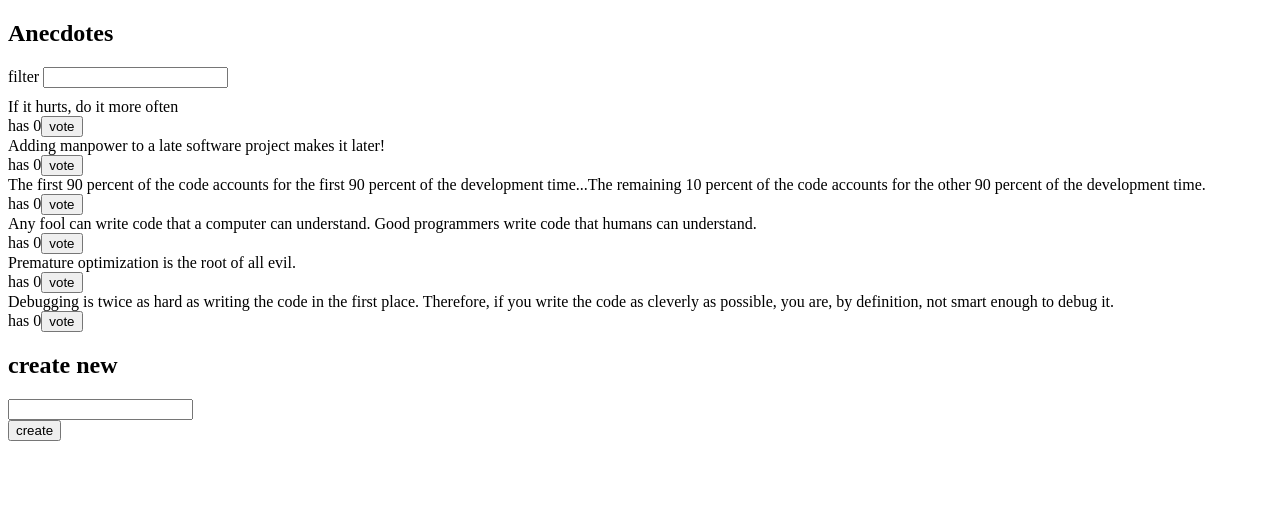
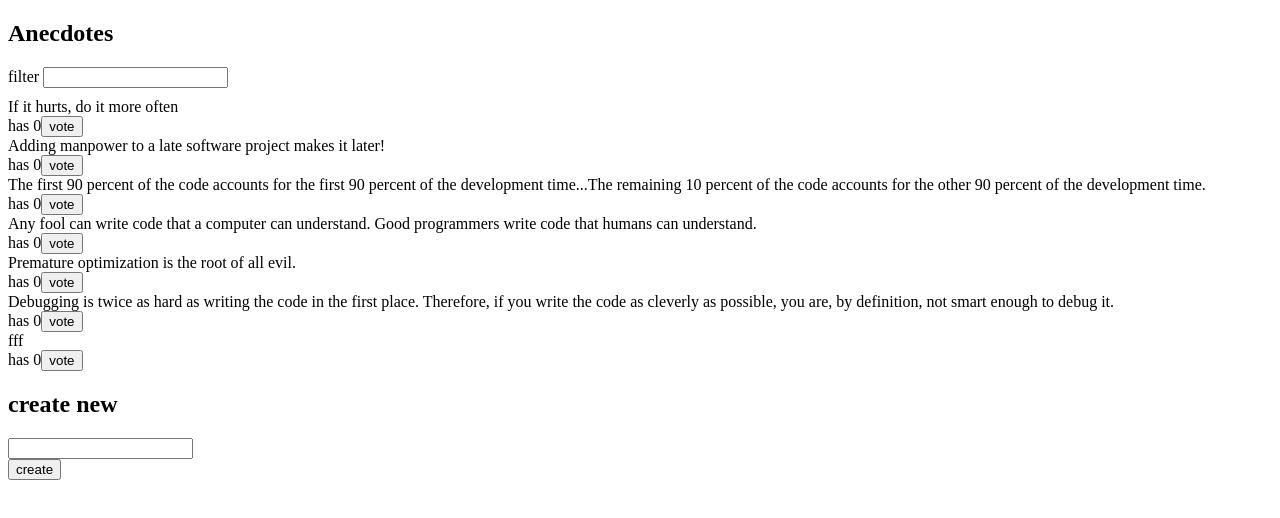
Before and after one commit to rammyblog/fullstackopen, a React (Create React App) app in the folder part6/redux-anecdotes/: page / in a window 1280 px wide. Shown: the top 518 px of the page. Built offline with nearby package versions, Linux system fonts and the light colour scheme; data requests are answered from the project's data file.

Commit message:
FInished 6.13

```diff
--- /dev/null
+++ b/part6/redux-anecdotes/db.json
@@ -0,0 +1,39 @@
+{
+  "anecdotes": [
+    {
+      "content": "If it hurts, do it more often",
+      "id": "47145",
+      "votes": 0
+    },
+    {
+      "content": "Adding manpower to a late software project makes it later!",
+      "id": "21149",
+      "votes": 0
+    },
+    {
+      "content": "The first 90 percent of the code accounts for the first 90 percent of the development time...The remaining 10 percent of the code accounts for the other 90 percent of the development time.",
+      "id": "69581",
+      "votes": 0
+    },
+    {
+      "content": "Any fool can write code that a computer can understand. Good programmers write code that humans can understand.",
+      "id": "36975",
+      "votes": 0
+    },
+    {
+      "content": "Premature optimization is the root of all evil.",
+      "id": "25170",
+      "votes": 0
+    },
+    {
+      "content": "Debugging is twice as hard as writing the code in the first place. Therefore, if you write the code as cleverly as possible, you are, by definition, not smart enough to debug it.",
+      "id": "98312",
+      "votes": 0
+    },
+    {
+      "content": "fff",
+      "votes": 0,
+      "id": "B-J-k_q"
+    }
+  ]
+}
--- a/part6/redux-anecdotes/package.json
+++ b/part6/redux-anecdotes/package.json
@@ -6,6 +6,7 @@
     "@testing-library/jest-dom": "^5.11.9",
     "@testing-library/react": "^11.2.5",
     "@testing-library/user-event": "^12.6.3",
+    "axios": "^0.21.1",
     "react": "^17.0.1",
     "react-dom": "^17.0.1",
     "react-redux": "^7.2.2",
@@ -17,7 +18,8 @@
     "start": "react-scripts start",
     "build": "react-scripts build",
     "test": "react-scripts test",
-    "eject": "react-scripts eject"
+    "eject": "react-scripts eject",
+    "server": "json-server -p3001 --watch db.json"
   },
   "eslintConfig": {
     "extends": [
@@ -38,6 +40,7 @@
     ]
   },
   "devDependencies": {
+    "json-server": "^0.16.3",
     "redux-devtools-extension": "^2.13.9"
   }
 }
--- a/part6/redux-anecdotes/src/App.js
+++ b/part6/redux-anecdotes/src/App.js
@@ -1,10 +1,19 @@
-import React from "react";
+import React, { useEffect } from "react";
+import { useDispatch } from "react-redux";
 import AnecdoteForm from "./components/AnecdoteForm";
 import AnecdoteList from "./components/AnecdoteList";
 import Filter from "./components/Filter";
 import Notification from "./components/Notification";
+import { initAnecdotes } from "./reducers/anecdoteReducer";
+import anecdoteService from "./services/anecdotes";
 
 const App = () => {
+  const dispatch = useDispatch();
+  useEffect(() => {
+    anecdoteService
+      .getAll()
+      .then((anecdote) => dispatch(initAnecdotes(anecdote)));
+  }, [dispatch]);
   return (
     <div>
       <h2>Anecdotes</h2>
--- a/part6/redux-anecdotes/src/components/AnecdoteForm.js
+++ b/part6/redux-anecdotes/src/components/AnecdoteForm.js
@@ -2,6 +2,8 @@
 import { useDispatch } from "react-redux";
 
 import { createAnecdote } from "../reducers/anecdoteReducer";
+import anecdoteService from "../services/anecdotes";
+
 import {
   hideNotification,
   setNotification,
@@ -9,10 +11,12 @@
 
 const AnecdoteForm = () => {
   const dispatch = useDispatch();
-  const handleAnecdoteSubmit = (e) => {
+  const handleAnecdoteSubmit = async (e) => {
     e.preventDefault();
     const text = e.target.anecdote.value;
-    dispatch(createAnecdote(text));
+    const data = await anecdoteService.createNew(text);
+
+    dispatch(createAnecdote(data));
     dispatch(setNotification(`${text} has been created`, 5));
     setTimeout(() => {
       dispatch(hideNotification());
--- a/part6/redux-anecdotes/src/reducers/anecdoteReducer.js
+++ b/part6/redux-anecdotes/src/reducers/anecdoteReducer.js
@@ -1,25 +1,24 @@
-const anecdotesAtStart = [
-  "If it hurts, do it more often",
-  "Adding manpower to a late software project makes it later!",
-  "The first 90 percent of the code accounts for the first 90 percent of the development time...The remaining 10 percent of the code accounts for the other 90 percent of the development time.",
-  "Any fool can write code that a computer can understand. Good programmers write code that humans can understand.",
-  "Premature optimization is the root of all evil.",
-  "Debugging is twice as hard as writing the code in the first place. Therefore, if you write the code as cleverly as possible, you are, by definition, not smart enough to debug it.",
-];
+// const anecdotesAtStart = [
+//   "If it hurts, do it more often",
+//   "Adding manpower to a late software project makes it later!",
+//   "The first 90 percent of the code accounts for the first 90 percent of the development time...The remaining 10 percent of the code accounts for the other 90 percent of the development time.",
+//   "Any fool can write code that a computer can understand. Good programmers write code that humans can understand.",
+//   "Premature optimization is the root of all evil.",
+//   "Debugging is twice as hard as writing the code in the first place. Therefore, if you write the code as cleverly as possible, you are, by definition, not smart enough to debug it.",
+// ];
 
-const getId = () => (100000 * Math.random()).toFixed(0);
+// const getId = () => (100000 * Math.random()).toFixed(0);
 
 const asObject = (anecdote) => {
   return {
     content: anecdote,
-    id: getId(),
     votes: 0,
   };
 };
 
-const initialState = anecdotesAtStart.map(asObject);
+// const initialState = [anecdotesAtStart.map(asObject);]
 
-const AnecdoteReducer = (state = initialState, action) => {
+const AnecdoteReducer = (state = [], action) => {
   switch (action.type) {
     case "VOTE_ANECDOTE":
       const changedAnecdote = state.find(
@@ -30,16 +29,25 @@
         anecdote.id === action.id ? changedAnecdote : anecdote
       );
     case "SUBMIT_ANECDOTE":
-      return state.concat([asObject(action.content)]);
+      return state.concat(action.anecdote);
+    case "INIT_ANECDOTES":
+      return action.data;
     default:
       return state;
   }
 };
 
-export const createAnecdote = (content) => {
+export const createAnecdote = (anecdote) => {
   return {
     type: "SUBMIT_ANECDOTE",
-    content,
+    anecdote,
+  };
+};
+
+export const initAnecdotes = (anecdotes) => {
+  return {
+    type: "INIT_ANECDOTES",
+    data: anecdotes,
   };
 };
 
--- /dev/null
+++ b/part6/redux-anecdotes/src/services/anecdotes.js
@@ -0,0 +1,15 @@
+import axios from "axios";
+
+const baseUrl = "http://localhost:3001/anecdotes";
+
+const getAll = async () => {
+  const response = await axios.get(baseUrl);
+  return response.data;
+};
+
+const createNew = async (content) => {
+  const response = await axios.post(baseUrl, { content, votes: 0 });
+  return response.data;
+};
+
+export default { getAll, createNew };
```
Also changed, not shown: 1 other file (tests, documents, lock files or other folders).
